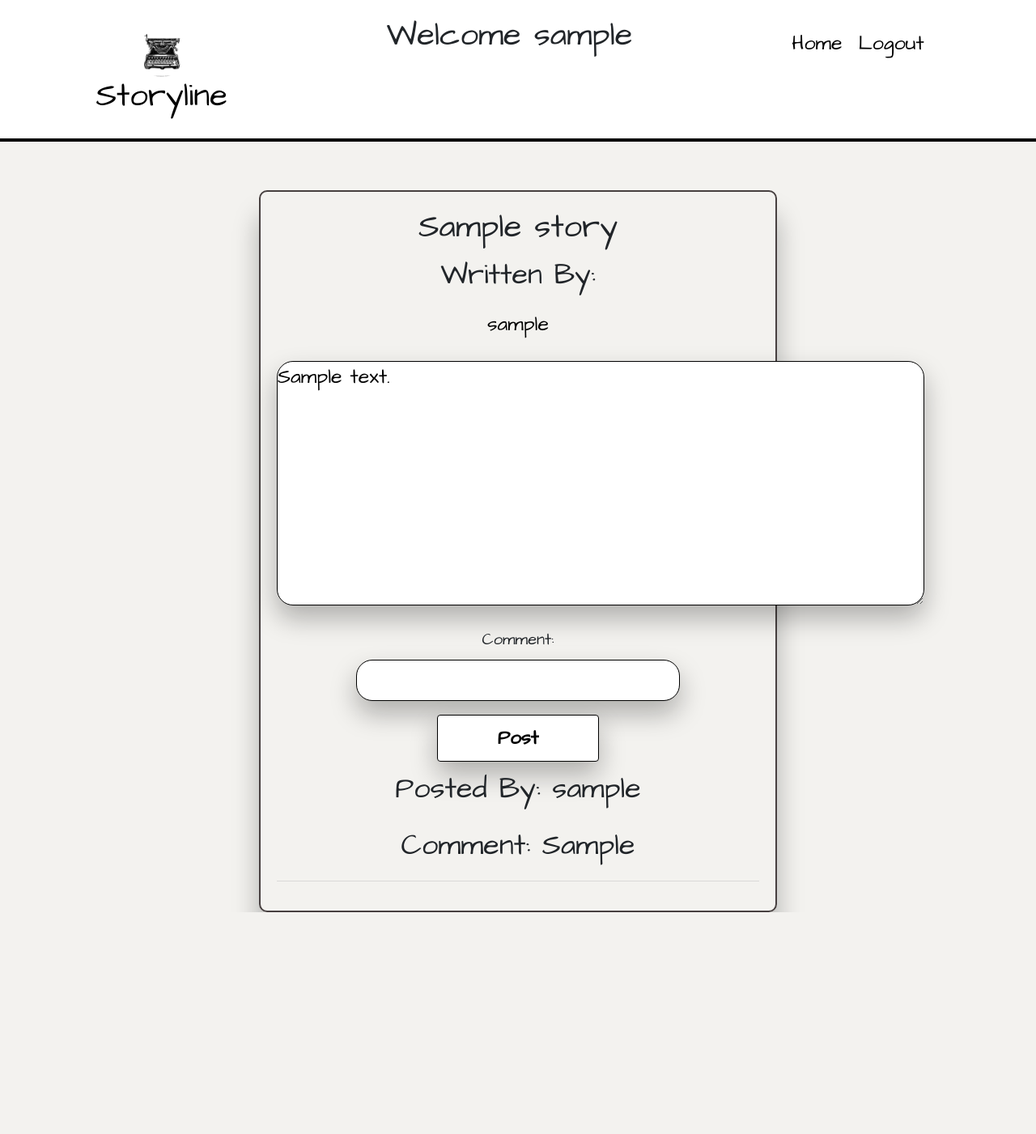
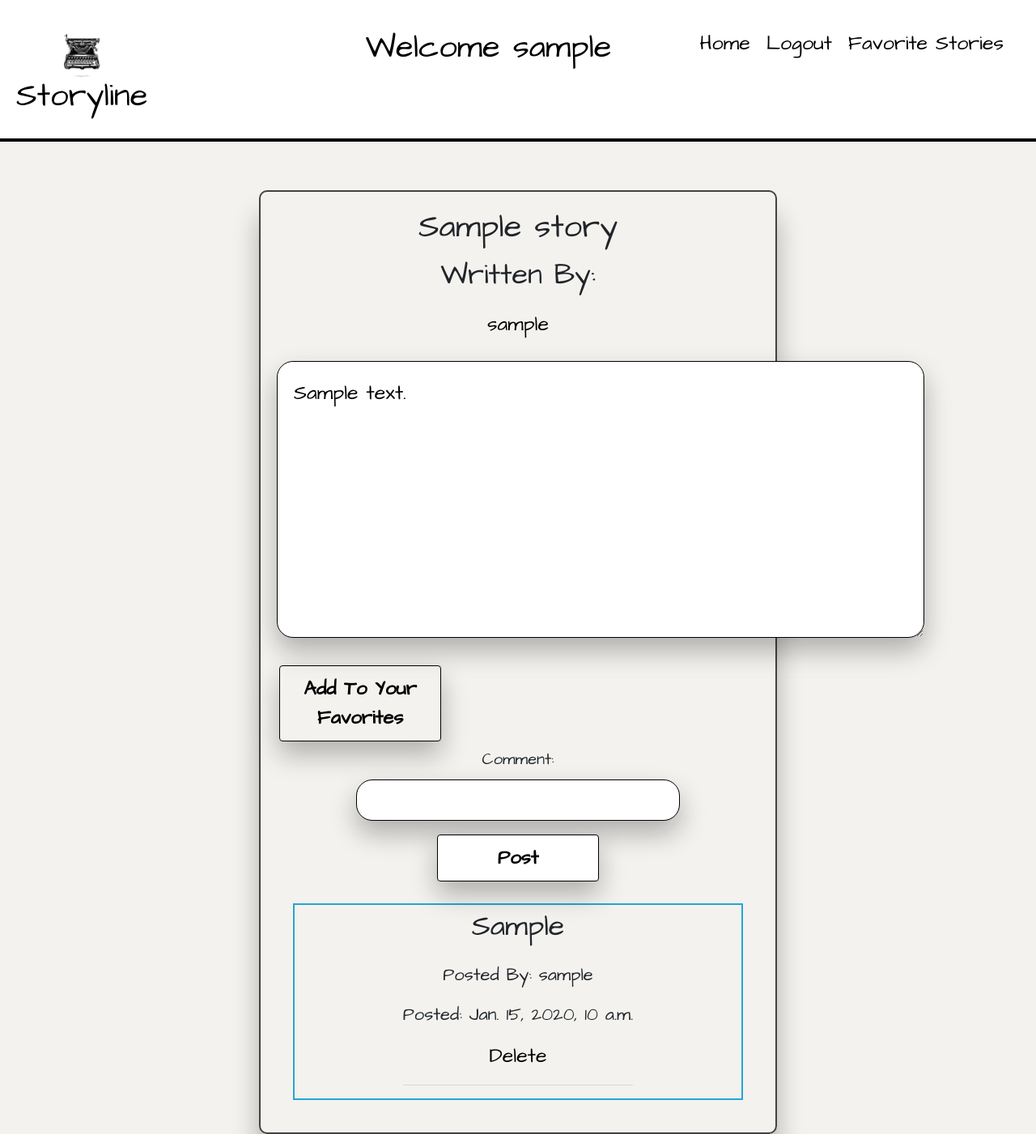
Before and after one commit to Caden4357/ProjectsAndAlgos, a Django app: template Week1/ProjectWireframe/storyline/storyline/storylineapp/templates/single_story.html in a window 1280 px wide. Shown: the whole page at 81% size. Before the commit the page ends 1127 px from the top, so only its background shows below. Run offline with Django 3.2, Linux system fonts and the light colour scheme; the template is opened without the code that fills it: values that come from a table or form of the project are taken from there, others are empty; a user stored in the database is signed in; tables that the repository leaves empty hold one stand-in row (values such as "Sample post"); some libraries are stand-ins or nearby versions.

Commit message:
finished: adding stories to a favorites list for each user and being able to view a list of like by each user todo: advanced update user method

```diff
--- a/Week1/ProjectWireframe/storyline/storyline/storyline/settings.py
+++ b/Week1/ProjectWireframe/storyline/storyline/storyline/settings.py
@@ -115,7 +115,7 @@ USE_I18N = True
 
 USE_L10N = True
 
-USE_TZ = True
+USE_TZ = False
 
 
 # Static files (CSS, JavaScript, Images)
--- a/Week1/ProjectWireframe/storyline/storyline/storylineapp/models.py
+++ b/Week1/ProjectWireframe/storyline/storyline/storylineapp/models.py
@@ -9,6 +9,11 @@ import re
 from django.db.models.signals import post_save
 from django.dispatch import receiver
 from sorl.thumbnail import ImageField
+from django.utils import timezone
+import datetime
+
+now = timezone.now()
+
 
 #checking if email is proper email format
 EMAIL_REGEX = re.compile(r'^[a-zA-Z0-9.+_-]+@[a-zA-Z0-9._-]+\.[a-zA-Z]+$')
@@ -180,6 +185,6 @@ class Comment(models.Model):
     post = models.CharField(max_length=255)
     posted_by = models.ForeignKey(User, related_name="user_posting_comment", on_delete=models.CASCADE)
     story_posted_to = models.ForeignKey(Story, related_name="comments_on_story", on_delete=models.CASCADE)
-    created_at = models.DateTimeField(auto_now_add=True)
+    created_at = models.DateTimeField(auto_now_add=now)
     updated_at = models.DateTimeField(auto_now=True)
     objects = CommentManager()
--- a/Week1/ProjectWireframe/storyline/storyline/storylineapp/static/css/style.css
+++ b/Week1/ProjectWireframe/storyline/storyline/storylineapp/static/css/style.css
@@ -72,6 +72,9 @@ html, body{
 h1{
     font-family: 'Architects Daughter', cursive;
 }
+h2{
+    font-family: 'Architects Daughter', cursive;
+}
 .dashboard{
     background-color: #f3f2ef;
     /* background: rgb(131,58,180);
@@ -103,7 +106,7 @@ h1{
 }
 header{
     display: flex;
-    justify-content: space-around;
+    justify-content:space-between;
     padding: 20px;
     background-color: #ffff;
     /* background: linear-gradient(to right, #566e69, #76aa9e); */
@@ -189,6 +192,7 @@ textarea{
     align-items: center;
     width: 800px;
     font-family: 'Architects Daughter', cursive;
+    padding: 20px;
     font-size: 25px;
     margin: 10px auto;
     background-color: white;
@@ -255,9 +259,22 @@ textarea{
     display: flex;
     justify-content: center;
 }
-.profile-username{
-    margin-left: 25px;
-}
+
 .profile-pic{
     margin-top: 20px;
 }
+.comments{
+    border: 2px solid #23a6d5;
+    margin: 20px;
+    display: flex;
+    justify-content: center;
+}
+.smaller{
+    font-size: 22px;
+}
+.favorite-stories{
+    margin: 20px;
+    display: flex;
+    justify-content: center;
+
+}
--- a/Week1/ProjectWireframe/storyline/storyline/storylineapp/templates/edit_profile.html
+++ b/Week1/ProjectWireframe/storyline/storyline/storylineapp/templates/edit_profile.html
@@ -21,10 +21,11 @@
             <a href="/dashboard"><img class="logo" src="{% static 'images/typewriter.jpg' %}"/>
             </a>
             Storyline</h1>
-            <h1>{{user.username}}</h1>
+            <a href="/profile/{{user.id}}"><h1 style="margin-left: 160px;">{{user.username}}'s Profile</h1></a>
         <ul>
             <li><a href="/dashboard">Home</a></li>
             <li><a href="/logout">Logout</a></li>
+            <li><a href="/favorite/stories/{{user.id}}">Favorite Stories</a></li>
         </ul>
     </header>
     <div class="dashboard">
--- a/Week1/ProjectWireframe/storyline/storyline/storylineapp/templates/single_story.html
+++ b/Week1/ProjectWireframe/storyline/storyline/storylineapp/templates/single_story.html
@@ -12,6 +12,7 @@
     <link href="https://fonts.googleapis.com/css2?family=Architects+Daughter&display=swap" rel="stylesheet">
     <script src="{% static 'js/java.js' %}"></script>
     {%load thumbnail%}
+    {% load tz %}
     <title>Document</title>
 </head>
 <body>
@@ -20,10 +21,11 @@
             <a href="/dashboard"><img class="logo" src="{% static 'images/typewriter.jpg' %}"/>
             </a>
             Storyline</h1>
-            <h1>Welcome {{user.username}}</h1>
+            <a href="/profile/{{user.id}}"><h1 style="margin-left: 160px;">Welcome {{user.username}}</h1></a>
         <ul>
             <li><a href="/dashboard">Home</a></li>
             <li><a href="/logout">Logout</a></li>
+            <li><a href="/favorite/stories/{{user.id}}">Favorite Stories</a></li>
         </ul>
     </header>
     <section class="dashboard">
@@ -32,6 +34,7 @@
                 <h1>{{story.title}}</h1>
                 <p>Written By: <a href="/profile/{{story.writer_of_the_story.id}}">{{story.writer_of_the_story.username}}</a></p>
                 <textarea rows="8" cols="50">{{story.content}}</textarea>
+                    <a class="create-story-button" href="/favorite/{{story.id}}">Add To Your Favorites</a>
                 <div>
                     {% if messages %}
                     {% for message in messages %}
@@ -46,9 +49,17 @@
                     </form>
                 </div>
                 {%for comments in story.comments_on_story.all reversed%}
-                    <p>Posted By: {{comments.posted_by.username}}</p>
-                    <p>Comment: {{comments.post}}</p>
-                    <hr>
+                <div class="comments">
+                    <div>
+                        <p>{{comments.post}}</p>
+                        <p class="smaller">Posted By: {{comments.posted_by.username}}</p>
+                        <p class="smaller">Posted: {{comments.created_at}}</p>
+                        {% if comments.posted_by.id == user.id %}
+                            <a href="/delete/comment/{{comments.id}}/story/{{story.id}}">Delete</a>
+                        {%endif%}
+                        <hr>
+                    </div>
+                </div>
                 {%endfor%}
             </div>
         </div>
--- a/Week1/ProjectWireframe/storyline/storyline/storylineapp/urls.py
+++ b/Week1/ProjectWireframe/storyline/storyline/storylineapp/urls.py
@@ -24,5 +24,11 @@ urlpatterns = [
     path('story/<int:id>', views.read_one_story),
 
     # Comment CRUD Commands
-    path('post/comment/<int:id>', views.post_comment)
+    path('post/comment/<int:id>', views.post_comment),
+    path('delete/comment/<int:id>/story/<int:story_id>', views.destroy_comment),
+
+    # Favorite and Unfavorite stories
+    path('favorite/<int:id>', views.favorite_story),
+    # path('unfavorite/<int:id>', views.unfavorite_story)
+    path('favorite/stories/<int:id>', views.users_favorite_stories)
 ]
```
Also changed, not shown: Week1/ProjectWireframe/storyline/storyline/storylineapp/templates/dashboard.html (+8 -1 lines), Week1/ProjectWireframe/storyline/storyline/storylineapp/templates/edit_story.html (+3 -4 lines), Week1/ProjectWireframe/storyline/storyline/storylineapp/templates/favorite_stories.html (added, +47 -0 lines), Week1/ProjectWireframe/storyline/storyline/storylineapp/templates/profile.html (+15 -5 lines), Week1/ProjectWireframe/storyline/storyline/storylineapp/views.py (+30 -2 lines).
